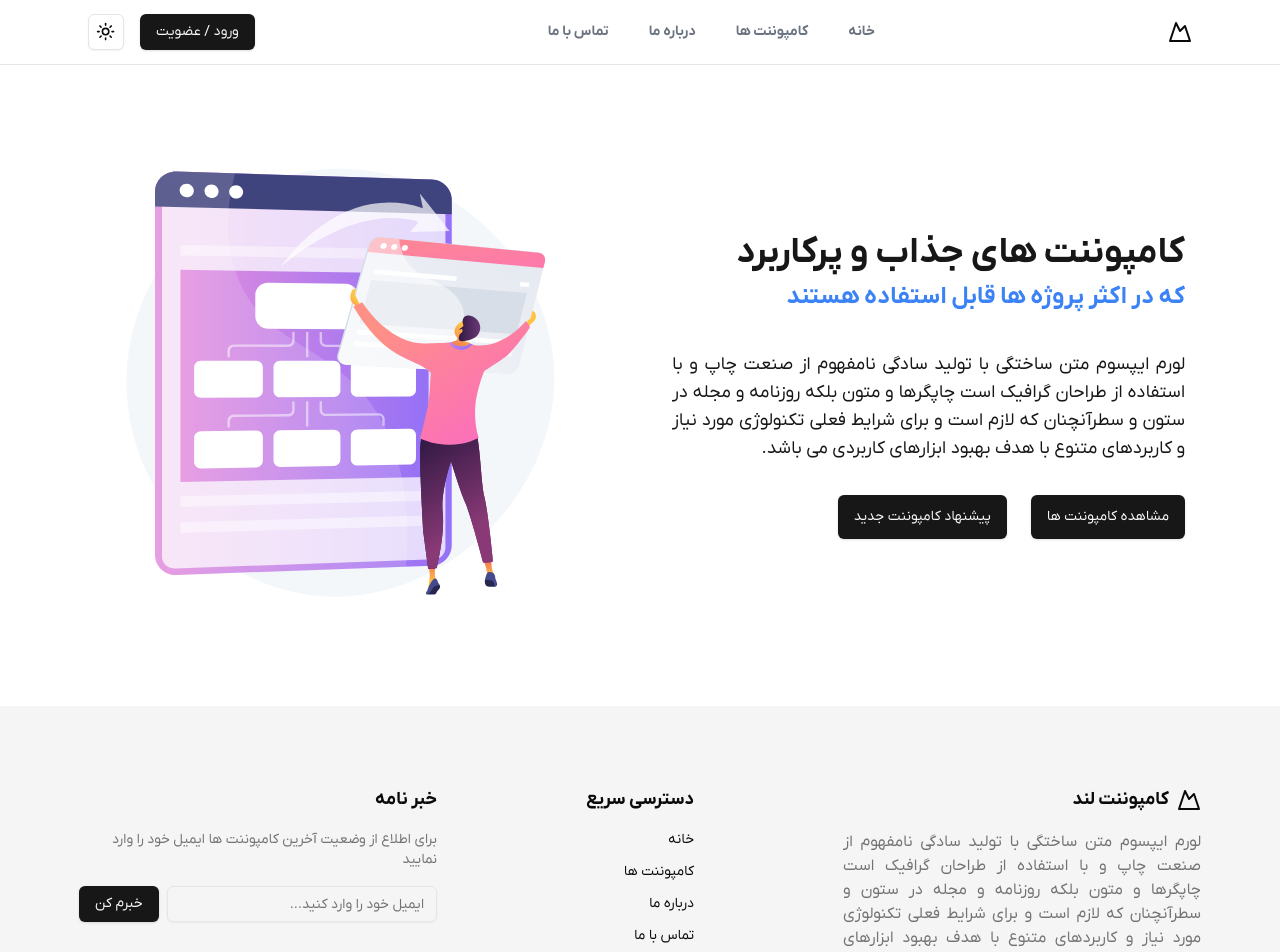
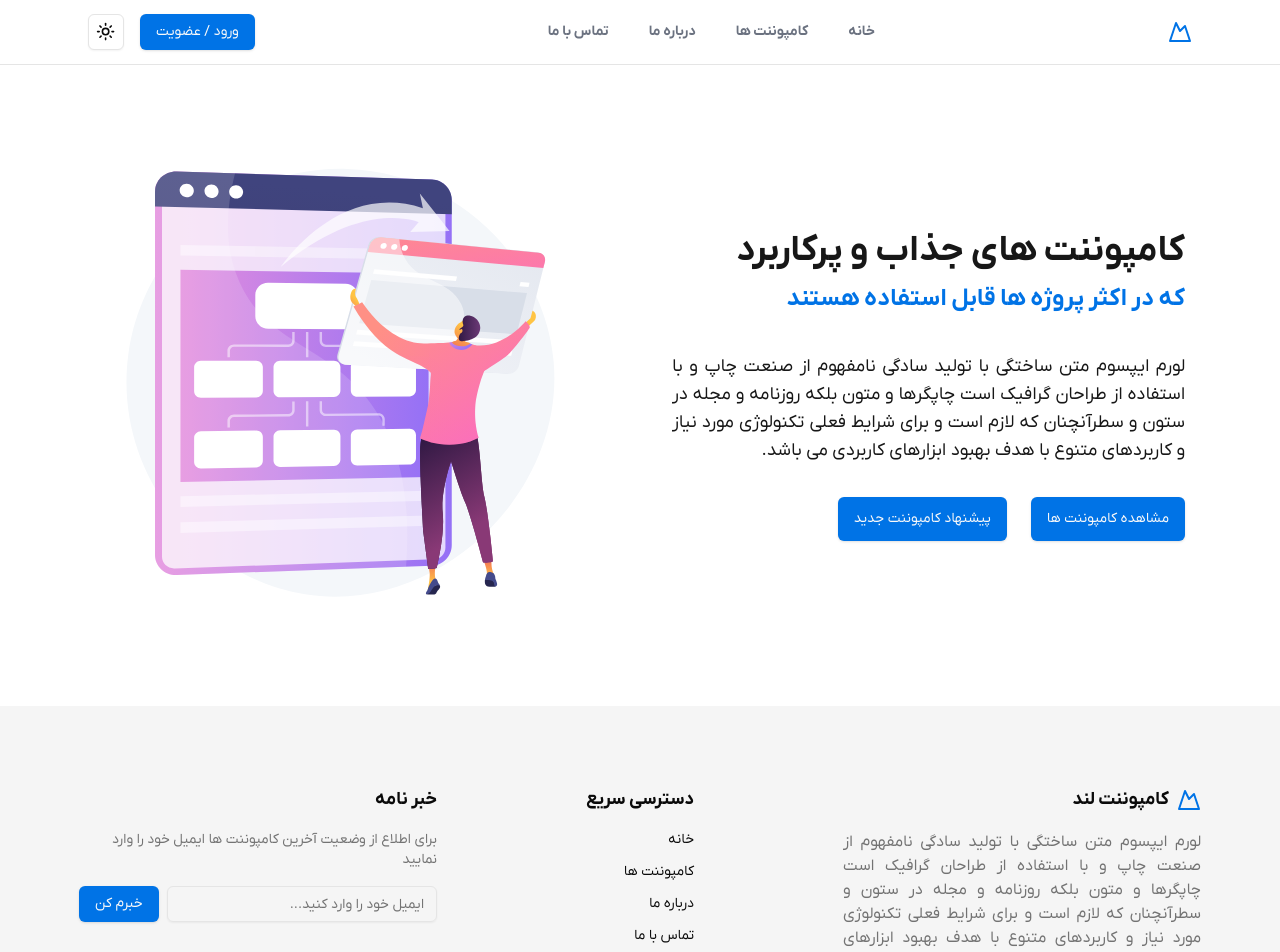
Before and after one commit to iraniangunner/componentland, a Next.js app: page / in a window 1280 px wide. Shown: the top 952 px of the page. Built offline with nearby package versions, Linux system fonts and the light colour scheme.

Commit message:
nprogress added to project

```diff
--- a/package.json
+++ b/package.json
@@ -25,6 +25,7 @@
     "motion": "^10.18.0",
     "next": "14.2.14",
     "next-themes": "^0.3.0",
+    "nprogress": "^0.2.0",
     "react": "^18",
     "react-dom": "^18",
     "react-icons": "^5.3.0",
@@ -34,6 +35,7 @@
   },
   "devDependencies": {
     "@types/node": "^20",
+    "@types/nprogress": "^0.2.3",
     "@types/react": "^18.3.11",
     "@types/react-dom": "^18",
     "eslint": "^8",
--- a/src/app/globals.css
+++ b/src/app/globals.css
@@ -25,6 +25,17 @@ p {
 
 ::placeholder {
   font-family: var(--font-regular);
+}
+
+/* app/globals.css */
+#nprogress .bar {
+  background: #0073e6; /* Blue color for the progress bar */
+  height: 4px; /* Adjust the height of the bar */
+}
+
+/* Hide the spinner */
+#nprogress .spinner {
+  display: none;
 }
 
 @layer utilities {
--- a/src/app/layout.tsx
+++ b/src/app/layout.tsx
@@ -2,6 +2,7 @@ import type { Metadata } from "next";
 import localFont from "next/font/local";
 import "./globals.css";
 import { ThemeProvider } from "@/components/theme-provider";
+import TopProgressBar from "@/components/top-progressbar";
 
 const iranYekanRegular = localFont({
   src: "./fonts/IRANYekanXFaNum-Regular.woff",
@@ -30,6 +31,7 @@ export default function RootLayout({
       <body
         className={`${iranYekanRegular.variable} ${iranYekanBold.variable}`}
       >
+        <TopProgressBar />
         <ThemeProvider
           attribute="class"
           defaultTheme="system"
--- a/src/components/animated-text.tsx
+++ b/src/components/animated-text.tsx
@@ -32,7 +32,7 @@ export default function AnimatedText({
   return (
     <div className="p-4 text-xl sm:text-3xl xl:text-4xl font-bold text-primary">
       <h4 className="text-center md:text-start">{prefix}</h4>
-      <div className="relative h-[2em] lg:h-[1.5em] overflow-hidden mt-2">
+      <div className="relative h-[2em] lg:h-[1.5em] overflow-hidden mt-3">
         <AnimatePresence initial={false}>
           <motion.h4
             key={currentIndex}
@@ -40,7 +40,7 @@ export default function AnimatedText({
             animate={{ y: "0%", opacity: 1 }}
             exit={{ y: "100%", opacity: 0 }}
             transition={{ duration: 0.5, ease: "easeInOut" }}
-            className="absolute inset-0 text-sm sm:text-xl xl:text-2xl text-blue-500 text-center md:text-start"
+            className="absolute inset-0 text-sm sm:text-xl xl:text-2xl text-[#0073e6] text-center md:text-start"
           >
             {words[currentIndex]}
           </motion.h4>
--- a/src/components/footer.tsx
+++ b/src/components/footer.tsx
@@ -13,7 +13,7 @@ export default function Footer() {
       <div className="container grid grid-cols-1 gap-6 md:grid-cols-2 lg:grid-cols-3 md:max-w-[1122px]">
         <div className="flex flex-col items-start gap-4">
           <Link href="/" className="flex items-center gap-2">
-            <MountainIcon className="h-6 w-6" />
+            <MountainIcon className="h-6 w-6 text-[#0073e6]" />
             <span className="text-lg font-bold">کامپوننت لند</span>
           </Link>
           <p className="text-muted-foreground text-justify">
--- a/src/components/navbar.tsx
+++ b/src/components/navbar.tsx
@@ -31,7 +31,7 @@ export default function Navbar() {
     <header className="sticky top-0 z-50 w-full border-b bg-white dark:border-gray-800 dark:bg-gray-950">
       <div className="container mx-auto flex h-16 max-w-6xl items-center justify-between px-4 md:px-6">
         <Link href="/" className="flex items-center gap-2">
-          <MountainIcon className="h-6 w-6" />
+          <MountainIcon className="h-6 w-6 text-[#0073e6]" />
           <span className="sr-only">Acme Inc</span>
         </Link>
         <nav className="hidden items-center gap-6 xl:gap-10 text-sm font-medium md:flex font-bold">
@@ -66,33 +66,11 @@ export default function Navbar() {
           </Link>
         </nav>
         <div className="flex items-center gap-4">
-          {/* search sample*/}
-          {/* <DropdownMenu>
-            <DropdownMenuTrigger asChild>
-              <Button variant="ghost" size="icon" className="rounded-full">
-                <SearchIcon className="h-5 w-5 text-gray-500 dark:text-gray-400" />
-                <span className="sr-only">Search</span>
-              </Button>
-            </DropdownMenuTrigger>
-            <DropdownMenuContent className="w-[300px] p-4">
-              <div className="relative">
-                <SearchIcon className="absolute left-2.5 top-2.5 h-4 w-4 text-gray-500 dark:text-gray-400" />
-                <Input
-                  type="search"
-                  placeholder="Search..."
-                  className="pl-8 w-full"
-                />
-              </div>
-            </DropdownMenuContent>
-          </DropdownMenu> */}
-          <Button className="flex items-center text-sm font-medium px-0 py-0">
+          <Button color="blue" className="flex items-center text-sm font-medium px-0 py-0">
             <Link href="/login" className="w-full h-full px-4 py-2">
               ورود / عضویت
             </Link>
           </Button>
-          {/* <Toggle aria-label="Toggle dark mode" className="rounded-full">
-            <MoonIcon className="h-5 w-5 text-gray-500 dark:text-gray-400" />
-          </Toggle> */}
           <ModeToggle />
           <Sheet>
             <SheetTrigger asChild>
--- /dev/null
+++ b/src/components/top-progressbar.tsx
@@ -0,0 +1,21 @@
+"use client";
+import { useEffect } from "react";
+import { usePathname, useSearchParams } from "next/navigation";
+import NProgress from "nprogress";
+import "nprogress/nprogress.css";
+
+NProgress.configure({ showSpinner: false });
+
+const TopProgressBar = () => {
+  const pathname = usePathname(); // Hook to get the current path
+  const searchParams = useSearchParams(); // Hook to get the search params
+
+  useEffect(() => {
+    NProgress.start();
+    NProgress.done(); // Ensure it ends when the pathname or search params change
+  }, [pathname, searchParams]);
+
+  return null;
+};
+
+export default TopProgressBar;
--- a/src/components/ui/button.tsx
+++ b/src/components/ui/button.tsx
@@ -10,7 +10,7 @@ const buttonVariants = cva(
     variants: {
       variant: {
         default:
-          "bg-primary text-primary-foreground shadow hover:bg-primary/90",
+          "bg-[#0073e6] text-primary-foreground dark:text-white shadow hover:bg-[#0061c2]",
         destructive:
           "bg-destructive text-destructive-foreground shadow-sm hover:bg-destructive/90",
         outline:
```
Also changed, not shown: 1 other file (tests, documents, lock files or other folders).
